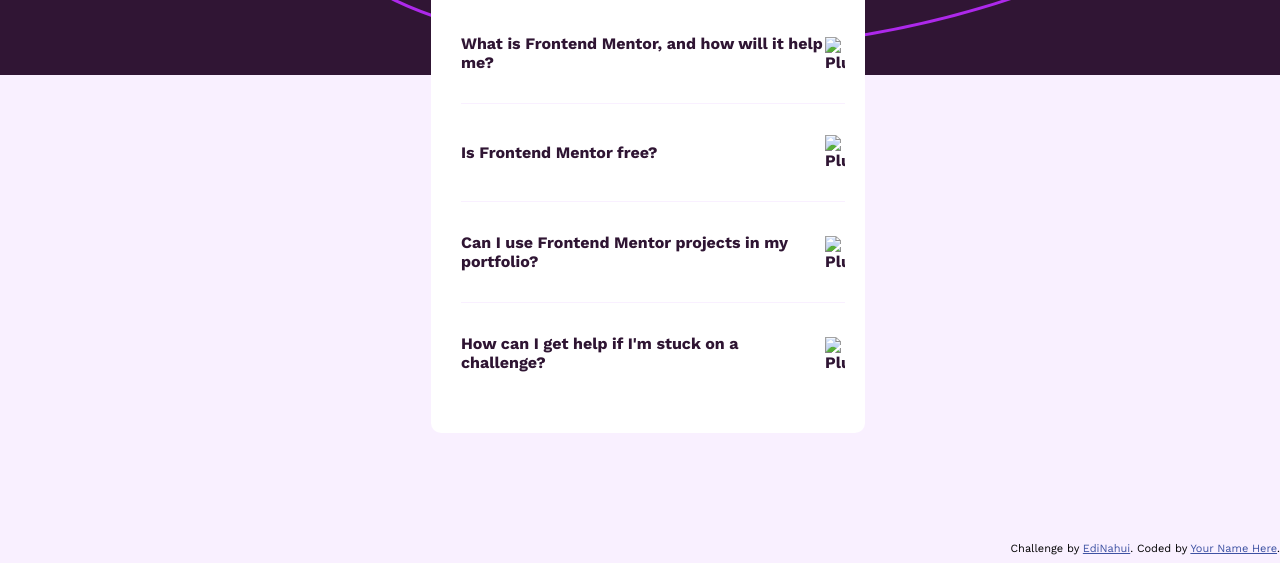
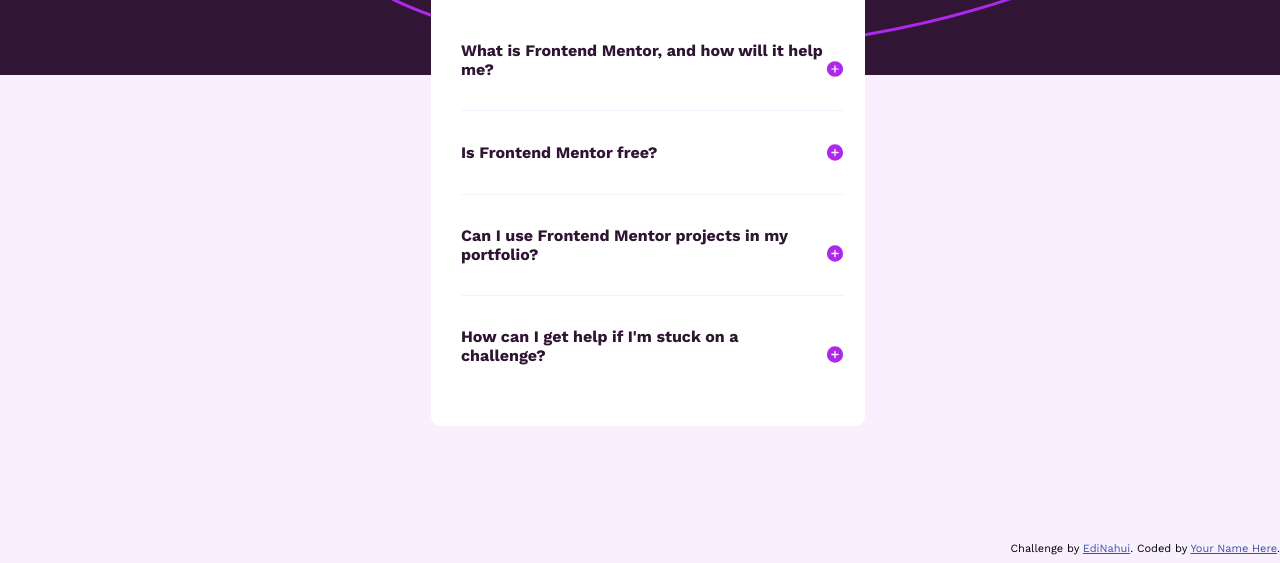
Before and after one commit to EdiNahui/faq-accordion-main, a plain HTML site: page index.html in a window 1280 px wide. Shown: the part 245-808 px from the top of the page. Drawn offline with Linux system fonts and the light colour scheme; the site is published under a folder, as on GitHub Pages, so addresses that start at the root find nothing.

Commit message:
404 Asset error solved

```diff
--- a/index.html
+++ b/index.html
@@ -27,7 +27,7 @@
   <main>
     <h1><img src="./assets/images/icon-star.svg">FAQs</h1>
     <section id="q1">
-      <p class="question">What is Frontend Mentor, and how will it help me?<img src="/assets/images/icon-plus.svg"
+      <p class="question">What is Frontend Mentor, and how will it help me?<img src="./assets/images/icon-plus.svg"
           class="button" id="b1" alt="Plus"></p>
       <p class="answer">Frontend Mentor offers realistic coding challenges to help developers improve their
         frontend coding skills with projects in HTML, CSS, and JavaScript. It's suitable for
@@ -35,7 +35,7 @@
     </section>
 
     <section id="q2">
-      <p class="question">Is Frontend Mentor free?<img src="/assets/images/icon-plus.svg" class="button" id="b2"
+      <p class="question">Is Frontend Mentor free?<img src="./assets/images/icon-plus.svg" class="button" id="b2"
           alt="Plus"></p>
 
       <p class="answer">Yes, Frontend Mentor offers both free and premium coding challenges, with the free
@@ -43,7 +43,7 @@
     </section>
 
     <section id="q3">
-      <p class="question">Can I use Frontend Mentor projects in my portfolio?<img src="/assets/images/icon-plus.svg"
+      <p class="question">Can I use Frontend Mentor projects in my portfolio?<img src="./assets/images/icon-plus.svg"
           class="button" id="b3" alt="Plus"></p>
 
       <p class="answer">Yes, you can use projects completed on Frontend Mentor in your portfolio. It's an excellent
@@ -51,7 +51,7 @@
     </section>
 
     <section id="q4">
-      <p class="question">How can I get help if I'm stuck on a challenge?<img src="/assets/images/icon-plus.svg"
+      <p class="question">How can I get help if I'm stuck on a challenge?<img src="./assets/images/icon-plus.svg"
           class="button" id="b4" alt="Plus"></p>
 
       <p class="answer">The best place to get help is inside Frontend Mentor's Discord community. There's a help
--- a/script.js
+++ b/script.js
@@ -4,7 +4,7 @@
 for (let button of buttons) {
     button.addEventListener('click', (event) => {
         if (button.src.includes("plus")) {
-            button.src = "/assets/images/icon-minus.svg";
+            button.src = "./assets/images/icon-minus.svg";
               button.parentElement.nextSibling.nextSibling.style.display = "contents";
 
 
@@ -12,7 +12,7 @@
         }
 
         else {
-            button.src = "/assets/images/icon-plus.svg";
+            button.src = "./assets/images/icon-plus.svg";
             button.parentElement.nextSibling.nextSibling.style.display = "none";
         }
     })
```
